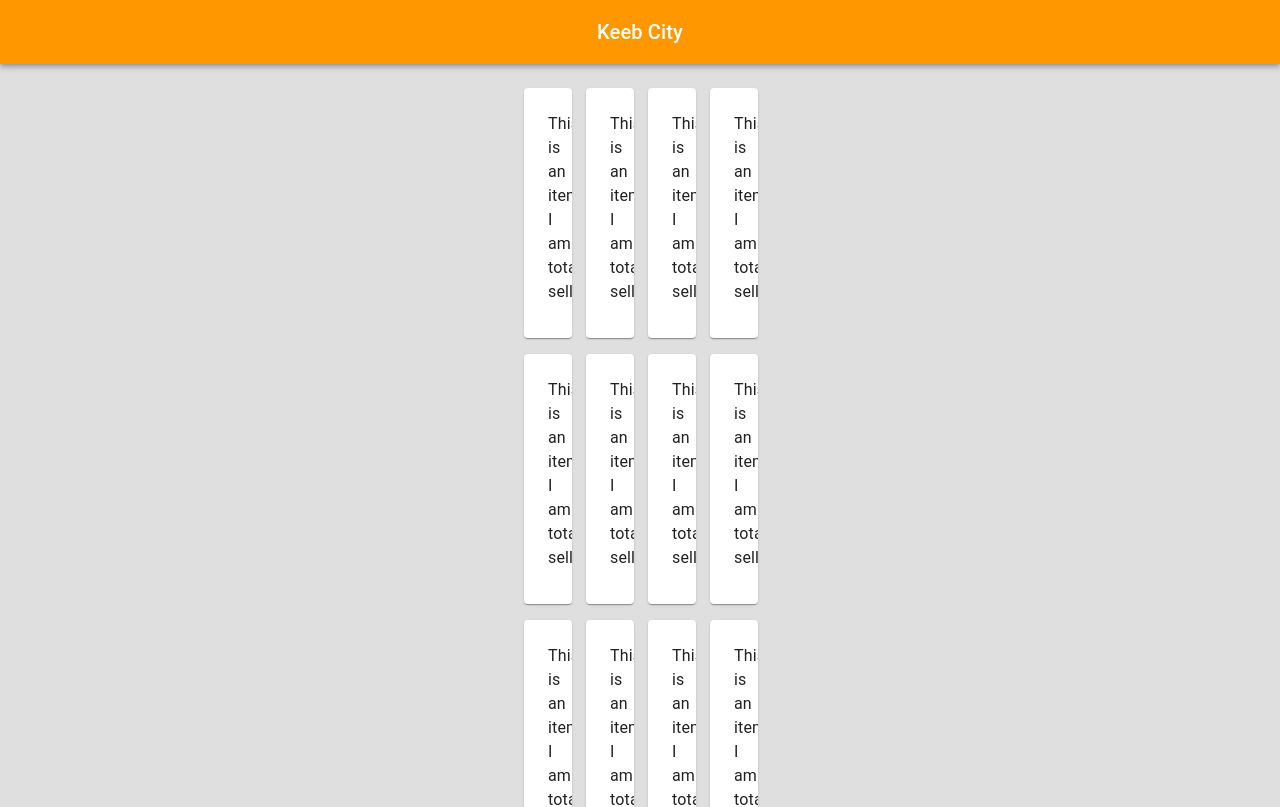
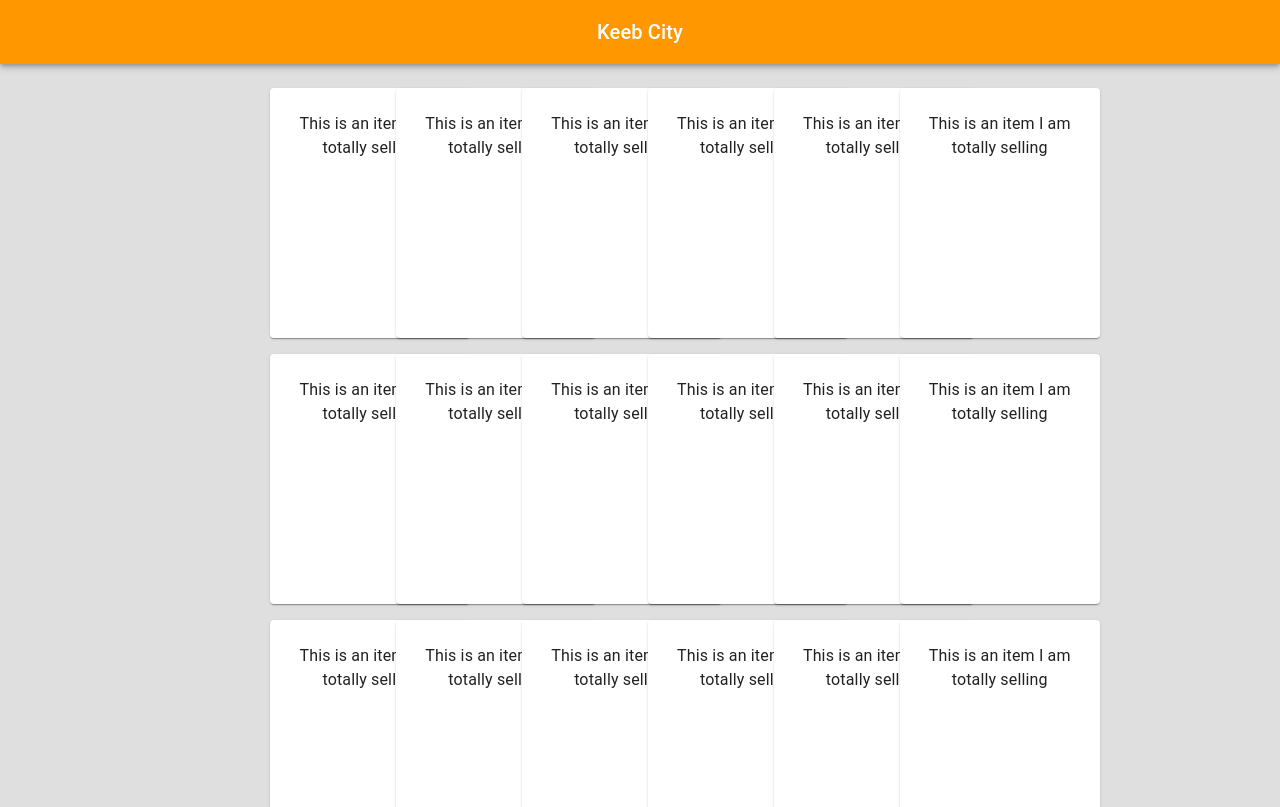
Before and after one commit to ChetanTakyar/Keyboard-Store, a React (Create React App) app in the folder online-store/: page / in a window 1280 px wide. Shown: the top 807 px of the page. Built offline with nearby package versions, Linux system fonts and the light colour scheme.

Commit message:
Changed padding to 50%, removed useless code

```diff
--- a/online-store/src/App.css
+++ b/online-store/src/App.css
@@ -3,5 +3,5 @@
 }
 
 .Grid-Container{
-  padding: 0 500px;
+  padding: 0 20%;
 }
--- a/online-store/src/components/StoreGrid.js
+++ b/online-store/src/components/StoreGrid.js
@@ -10,12 +10,13 @@ export default function SpacingGrid() {
   return (
     <div className= "Grid-Container">
 
-      <Grid container flexDirection="row" justifyContent={"flex-start"} display={"row"} spacing = {2} >
-      {Array.from(Array(24)).map((_, index) => (
-        <Grid item lg ={3} flexGrow={1} alignItems={"center"} key={index}>
+      <Grid container flexDirection="row" justifyContent={"flex-start"} spacing = {2} >
+      {Array.from(Array(22)).map((_, index) => (
+        <Grid item lg ={2} flexGrow={1} alignItems={"center"} key={index}>
             <Card
               sx={{
                 height: 250,
+                minWidth: 200,
                 p: 3,
               }}>
 
```
